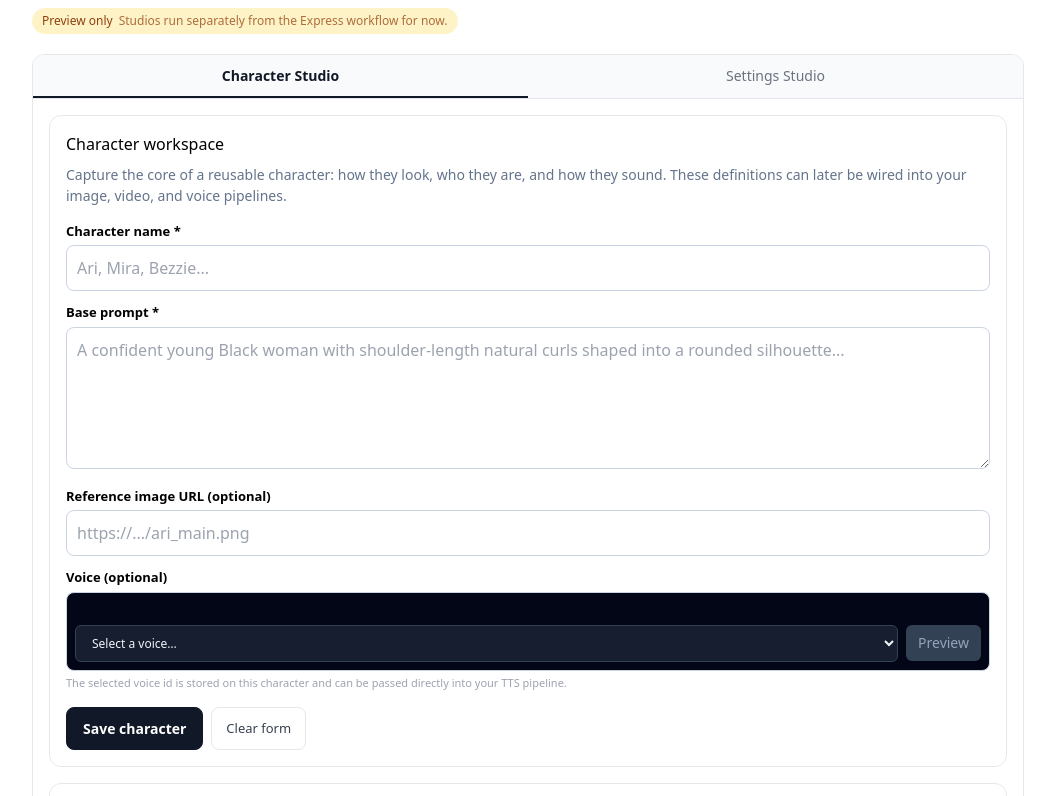
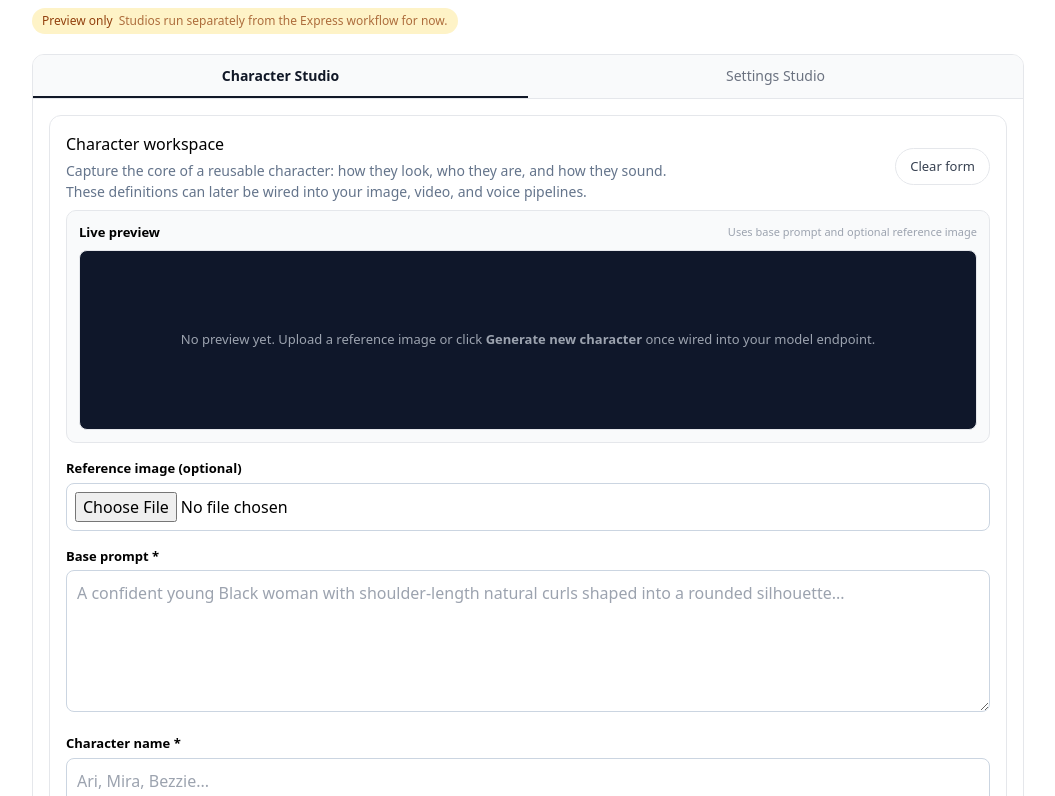
Before and after one commit to JSebree/ai-wizard, a React (Vite) app: page /studios in a window 1280 px wide. Shown: the part 284-1080 px from the top of the page, without its empty margins (112-1167 px from the left). Built offline with nearby package versions, Linux system fonts and the light colour scheme.

Commit message:
updating character studio

```diff
--- a/src/studios/CharacterStudioDemo.jsx
+++ b/src/studios/CharacterStudioDemo.jsx
@@ -11,6 +11,11 @@ export default function CharacterStudioDemo() {
   const [characters, setCharacters] = useState([]);
   const [error, setError] = useState("");
   const [expandedId, setExpandedId] = useState(null);
+
+  // Live preview + upload state
+  const [previewUrl, setPreviewUrl] = useState("");
+  const [isUploading, setIsUploading] = useState(false);
+  const [uploadError, setUploadError] = useState("");
 
   // Load saved characters from localStorage on mount
   useEffect(() => {
@@ -41,6 +46,61 @@ export default function CharacterStudioDemo() {
     setReferenceImageUrl("");
     setVoiceId("");
     setError("");
+    setPreviewUrl("");
+    setUploadError("");
+  };
+
+  // Upload reference image to n8n / DO Spaces staging
+  const handleReferenceUpload = async (file) => {
+    if (!file) return;
+    setUploadError("");
+    setIsUploading(true);
+
+    try {
+      const endpoint = import.meta.env.VITE_UPLOAD_REFERENCE_URL;
+      if (!endpoint) {
+        throw new Error("VITE_UPLOAD_REFERENCE_URL is not configured.");
+      }
+
+      const formData = new FormData();
+      formData.append("file", file);
+      formData.append("kind", "character");
+      // name is optional at this point; user can still be exploring
+      if (name.trim()) {
+        formData.append("name", name.trim());
+      }
+
+      const res = await fetch(endpoint, {
+        method: "POST",
+        body: formData,
+      });
+
+      if (!res.ok) {
+        const text = await res.text().catch(() => "");
+        throw new Error(text || `Upload failed with status ${res.status}`);
+      }
+
+      const data = await res.json();
+      const urlFromApi =
+        data?.publicUrl ||
+        data?.normalized?.publicUrl ||
+        data?.url ||
+        "";
+
+      if (!urlFromApi) {
+        throw new Error("Upload succeeded, but no public URL was returned.");
+      }
+
+      setReferenceImageUrl(urlFromApi);
+      setPreviewUrl(urlFromApi);
+    } catch (err) {
+      console.error("Character reference upload failed", err);
+      setUploadError(
+        err instanceof Error ? err.message : "Upload failed. Please try again."
+      );
+    } finally {
+      setIsUploading(false);
+    }
   };
 
   const handleSave = () => {
@@ -78,6 +138,17 @@ export default function CharacterStudioDemo() {
     }
   };
 
+  // For now, "Generate new character" is a UX affordance that could later
+  // wire into an image / model endpoint. Here it just validates base prompt.
+  const handleGeneratePreview = () => {
+    if (!basePrompt.trim()) {
+      setError("Base prompt is required before generating a new character.");
+      return;
+    }
+    setError("");
+    // In the future, hook this up to your T2I / pose model.
+  };
+
   return (
     <div style={{ display: "grid", gap: 16 }}>
       {/* Form section */}
@@ -89,13 +160,102 @@ export default function CharacterStudioDemo() {
           background: "#FFFFFF",
         }}
       >
-        <h2 style={{ marginTop: 0, marginBottom: 8 }}>Character workspace</h2>
-        <p style={{ marginTop: 0, marginBottom: 16, color: "#64748B", fontSize: 14 }}>
+        <div
+          style={{
+            display: "flex",
+            justifyContent: "space-between",
+            alignItems: "center",
+            gap: 8,
+            marginBottom: 8,
+          }}
+        >
+          <div>
+            <h2 style={{ marginTop: 0, marginBottom: 4 }}>Character workspace</h2>
+            <p
+              style={{
+                margin: 0,
+                color: "#64748B",
+                fontSize: 14,
+                maxWidth: 640,
+              }}
+            >
               Capture the core of a reusable character: how they look, who they are, and how they
-          sound. These definitions can later be wired into your image, video, and voice pipelines.
+              sound. These definitions can later be wired into your image, video, and voice
+              pipelines.
             </p>
+          </div>
+          <button
+            type="button"
+            onClick={resetForm}
+            style={{
+              padding: "8px 14px",
+              borderRadius: 999,
+              border: "1px solid #E5E7EB",
+              background: "#FFFFFF",
+              color: "#374151",
+              fontSize: 13,
+            }}
+          >
+            Clear form
+          </button>
+        </div>
 
-        <div style={{ display: "grid", gap: 12 }}>
+        <div style={{ display: "grid", gap: 16 }}>
+          {/* Live preview */}
+          <div
+            style={{
+              borderRadius: 10,
+              border: "1px solid #E5E7EB",
+              background: "#F9FAFB",
+              padding: 12,
+            }}
+          >
+            <div
+              style={{
+                display: "flex",
+                justifyContent: "space-between",
+                alignItems: "center",
+                marginBottom: 8,
+              }}
+            >
+              <span style={{ fontSize: 13, fontWeight: 600 }}>Live preview</span>
+              <span style={{ fontSize: 11, color: "#9CA3AF" }}>
+                Uses base prompt and optional reference image
+              </span>
+            </div>
+            <div
+              style={{
+                borderRadius: 8,
+                overflow: "hidden",
+                border: "1px solid #E5E7EB",
+                background: "#0F172A",
+                minHeight: 180,
+                display: "flex",
+                alignItems: "center",
+                justifyContent: "center",
+              }}
+            >
+              {previewUrl ? (
+                <img
+                  src={previewUrl}
+                  alt="Character preview"
+                  style={{
+                    display: "block",
+                    width: "100%",
+                    height: "auto",
+                    objectFit: "contain",
+                  }}
+                />
+              ) : (
+                <p style={{ color: "#9CA3AF", fontSize: 13, margin: 16 }}>
+                  No preview yet. Upload a reference image or click{" "}
+                  <strong>Generate new character</strong> once wired into your model endpoint.
+                </p>
+              )}
+            </div>
+          </div>
+
+          {/* Reference image uploader */}
           <div>
             <label
               style={{
@@ -105,22 +265,37 @@ export default function CharacterStudioDemo() {
                 marginBottom: 4,
               }}
             >
-              Character name *
+              Reference image (optional)
             </label>
             <input
-              type="text"
-              placeholder="Ari, Mira, Bezzie..."
-              value={name}
-              onChange={(e) => setName(e.target.value)}
+              type="file"
+              accept="image/*"
+              onChange={(e) => handleReferenceUpload(e.target.files?.[0] || null)}
               style={{
+                display: "block",
                 width: "100%",
-                padding: 10,
+                padding: 8,
                 borderRadius: 8,
                 border: "1px solid #CBD5E1",
+                background: "#FFFFFF",
               }}
             />
+            {isUploading && (
+              <p style={{ marginTop: 4, fontSize: 12, color: "#6B7280" }}>
+                Uploading reference image…
+              </p>
+            )}
+            {!isUploading && previewUrl && !uploadError && (
+              <p style={{ marginTop: 4, fontSize: 12, color: "#16A34A" }}>
+                Uploaded successfully — preview above.
+              </p>
+            )}
+            {uploadError && (
+              <p style={{ marginTop: 4, fontSize: 12, color: "#B91C1C" }}>{uploadError}</p>
+            )}
           </div>
 
+          {/* Base prompt */}
           <div>
             <label
               style={{
@@ -147,6 +322,7 @@ export default function CharacterStudioDemo() {
             />
           </div>
 
+          {/* Character name at the bottom so users can explore first */}
           <div>
             <label
               style={{
@@ -156,13 +332,13 @@ export default function CharacterStudioDemo() {
                 marginBottom: 4,
               }}
             >
-              Reference image URL (optional)
+              Character name *
             </label>
             <input
               type="text"
-              placeholder="https://.../ari_main.png"
-              value={referenceImageUrl}
-              onChange={(e) => setReferenceImageUrl(e.target.value)}
+              placeholder="Ari, Mira, Bezzie..."
+              value={name}
+              onChange={(e) => setName(e.target.value)}
               style={{
                 width: "100%",
                 padding: 10,
@@ -172,6 +348,7 @@ export default function CharacterStudioDemo() {
             />
           </div>
 
+          {/* Voice selector */}
           <div>
             <label
               style={{
@@ -194,7 +371,6 @@ export default function CharacterStudioDemo() {
               <VoiceStep
                 value={voiceId}
                 onChange={(id) => {
-                  // VoiceStep emits onChange(id, label); we only need the id here.
                   if (typeof id === "string") {
                     setVoiceId(id);
                   } else if (id && typeof id === "object" && id.voiceId) {
@@ -214,13 +390,21 @@ export default function CharacterStudioDemo() {
             <p style={{ margin: 0, fontSize: 12, color: "#B91C1C" }}>{error}</p>
           )}
 
-          <div style={{ display: "flex", gap: 8, marginTop: 4 }}>
+          <div
+            style={{
+              display: "flex",
+              gap: 8,
+              marginTop: 4,
+              alignItems: "center",
+              flexWrap: "wrap",
+            }}
+          >
             <button
               type="button"
-              onClick={handleSave}
+              onClick={handleGeneratePreview}
               style={{
                 padding: "10px 16px",
-                borderRadius: 8,
+                borderRadius: 999,
                 border: "1px solid #111827",
                 background: "#111827",
                 color: "#FFFFFF",
@@ -228,22 +412,40 @@ export default function CharacterStudioDemo() {
                 fontSize: 14,
               }}
             >
-              Save character
+              Generate new character
             </button>
             <button
               type="button"
-              onClick={resetForm}
+              onClick={handleSave}
               style={{
-                padding: "10px 14px",
-                borderRadius: 8,
-                border: "1px solid #E5E7EB",
+                display: "inline-flex",
+                alignItems: "center",
+                gap: 6,
+                padding: "8px 14px",
+                borderRadius: 999,
+                border: "1px solid #111827",
                 background: "#FFFFFF",
-                color: "#374151",
-                fontWeight: 500,
+                color: "#111827",
+                fontWeight: 600,
                 fontSize: 13,
               }}
             >
-              Clear form
+              <span
+                style={{
+                  display: "inline-flex",
+                  alignItems: "center",
+                  justifyContent: "center",
+                  width: 18,
+                  height: 18,
+                  borderRadius: "999px",
+                  border: "1px solid #111827",
+                  fontSize: 12,
+                  lineHeight: 1,
+                }}
+              >
+                +
+              </span>
+              <span>Add to saved characters</span>
             </button>
           </div>
         </div>
@@ -273,16 +475,55 @@ export default function CharacterStudioDemo() {
                   borderRadius: 10,
                   padding: 10,
                   background: "#F9FAFB",
+                  display: "flex",
+                  alignItems: "center",
+                  justifyContent: "space-between",
+                  gap: 10,
                 }}
               >
+                <div style={{ display: "flex", alignItems: "center", gap: 10 }}>
+                  {c.referenceImageUrl ? (
                     <div
                       style={{
-                    display: "flex",
-                    justifyContent: "space-between",
-                    alignItems: "center",
-                    gap: 8,
+                        width: 72,
+                        height: 72,
+                        borderRadius: 8,
+                        overflow: "hidden",
+                        border: "1px solid #E5E7EB",
+                        background: "#0F172A",
+                        flexShrink: 0,
                       }}
                     >
+                      <img
+                        src={c.referenceImageUrl}
+                        alt={c.name}
+                        style={{
+                          display: "block",
+                          width: "100%",
+                          height: "100%",
+                          objectFit: "cover",
+                        }}
+                      />
+                    </div>
+                  ) : (
+                    <div
+                      style={{
+                        width: 72,
+                        height: 72,
+                        borderRadius: 8,
+                        border: "1px dashed #D1D5DB",
+                        background: "#F3F4F6",
+                        display: "flex",
+                        alignItems: "center",
+                        justifyContent: "center",
+                        fontSize: 11,
+                        color: "#9CA3AF",
+                        flexShrink: 0,
+                      }}
+                    >
+                      No image
+                    </div>
+                  )}
                   <div>
                     <div
                       style={{
@@ -293,20 +534,6 @@ export default function CharacterStudioDemo() {
                     >
                       {c.name}
                     </div>
-                    {c.basePrompt && (
-                      <div
-                        style={{
-                          fontSize: 11,
-                          color: "#6B7280",
-                          marginBottom: 2,
-                          maxHeight: 40,
-                          overflow: "hidden",
-                          textOverflow: "ellipsis",
-                        }}
-                      >
-                        {c.basePrompt}
-                      </div>
-                    )}
                     <div
                       style={{
                         fontSize: 11,
@@ -314,6 +541,7 @@ export default function CharacterStudioDemo() {
                       }}
                     >
                       Created: {new Date(c.createdAt).toLocaleString()}
+                    </div>
                   </div>
                 </div>
                 <div style={{ display: "flex", gap: 6, flexShrink: 0 }}>
@@ -350,22 +578,6 @@ export default function CharacterStudioDemo() {
                   </button>
                 </div>
               </div>
-                {expandedId === c.id && (
-                  <pre
-                    style={{
-                      marginTop: 8,
-                      fontSize: 11,
-                      background: "#111827",
-                      color: "#E5E7EB",
-                      padding: 8,
-                      borderRadius: 8,
-                      overflowX: "auto",
-                    }}
-                  >
-                    {JSON.stringify(c, null, 2)}
-                  </pre>
-                )}
-              </div>
             ))}
           </div>
         )}
```
Lines whose indentation alone changed are shown as unchanged.
